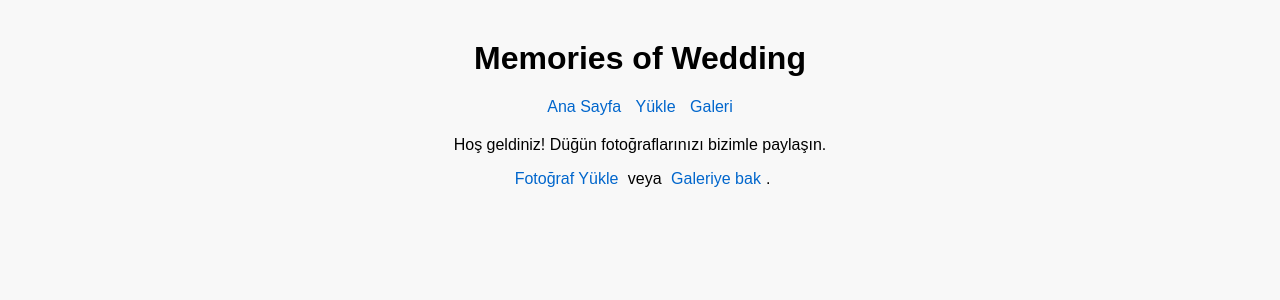
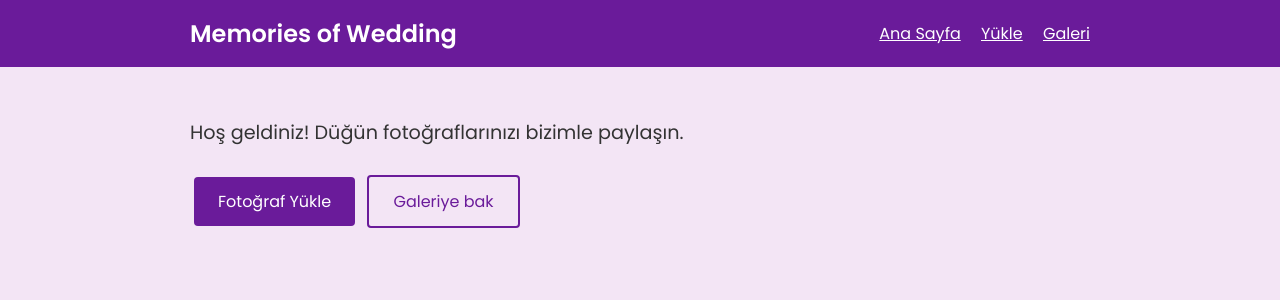
Before and after one commit to alibekirozer/Memoriesofwedding, a Flask app: page / in a window 1280 px wide. Shown: the top 300 px of the page. Run offline with Flask 3, Linux system fonts and the light colour scheme.

Commit message:
feat: modernize wedding gallery design

```diff
--- /dev/null
+++ b/static/styles.css
@@ -0,0 +1,103 @@
+:root {
+  --primary-color: #6a1b9a;
+  --secondary-color: #f3e5f5;
+  --text-color: #333;
+}
+
+body {
+  font-family: 'Poppins', sans-serif;
+  background: var(--secondary-color);
+  margin: 0;
+  color: var(--text-color);
+}
+
+header {
+  background: var(--primary-color);
+  color: #fff;
+}
+
+header .container {
+  display: flex;
+  align-items: center;
+  justify-content: space-between;
+  padding: 1rem;
+}
+
+header h1 {
+  font-weight: 600;
+  font-size: 1.5rem;
+  margin: 0;
+}
+
+nav a {
+  color: #fff;
+  margin-left: 1rem;
+  font-weight: 500;
+}
+
+nav a:hover {
+  text-decoration: underline;
+}
+
+.container {
+  max-width: 900px;
+  margin: 0 auto;
+  padding: 0 1rem;
+}
+
+.hero {
+  padding: 2rem 0;
+}
+
+.hero p {
+  font-size: 1.2rem;
+  margin-bottom: 1.5rem;
+}
+
+.btn {
+  background: var(--primary-color);
+  color: #fff;
+  border: none;
+  padding: 0.75rem 1.5rem;
+  border-radius: 4px;
+  cursor: pointer;
+  text-decoration: none;
+  display: inline-block;
+  margin: 0.25rem;
+}
+
+.btn:hover {
+  background: #4a148c;
+}
+
+.btn-secondary {
+  background: transparent;
+  color: var(--primary-color);
+  border: 2px solid var(--primary-color);
+}
+
+.btn-secondary:hover {
+  background: var(--primary-color);
+  color: #fff;
+}
+
+.upload-form {
+  padding: 2rem 0;
+}
+
+.upload-form input[type="file"] {
+  display: block;
+  margin: 0 auto 1rem auto;
+}
+
+.gallery-grid {
+  display: grid;
+  grid-template-columns: repeat(auto-fill, minmax(200px, 1fr));
+  gap: 1rem;
+}
+
+.gallery-grid img {
+  width: 100%;
+  border-radius: 8px;
+  object-fit: cover;
+}
--- a/templates/base.html
+++ b/templates/base.html
@@ -2,25 +2,26 @@
 <html lang="tr">
 <head>
   <meta charset="utf-8">
+  <meta name="viewport" content="width=device-width, initial-scale=1">
   <title>{{ title or 'Memories of Wedding' }}</title>
-  <style>
-    body { font-family: Arial, sans-serif; max-width: 600px; margin: 40px auto; text-align: center; background-color: #f8f8f8; }
-    a { color: #0066cc; text-decoration: none; margin: 0 5px; }
-    header { margin-bottom: 20px; }
-    img { max-width: 100%; height: auto; }
-    input[type="file"] { margin: 20px 0; }
-    input[type="submit"], button { padding: 8px 16px; }
-  </style>
+  <link rel="preconnect" href="https://fonts.googleapis.com">
+  <link rel="preconnect" href="https://fonts.gstatic.com" crossorigin>
+  <link href="https://fonts.googleapis.com/css2?family=Poppins:wght@300;400;600&display=swap" rel="stylesheet">
+  <link rel="stylesheet" href="{{ url_for('static', filename='styles.css') }}">
 </head>
 <body>
   <header>
+    <div class="container">
       <h1>{{ title or 'Memories of Wedding' }}</h1>
       <nav>
         <a href="{{ url_for('index') }}">Ana Sayfa</a>
         <a href="{{ url_for('upload_file') }}">Yükle</a>
         <a href="{{ url_for('gallery') }}">Galeri</a>
       </nav>
+    </div>
   </header>
+  <main class="container">
     {% block content %}{% endblock %}
+  </main>
 </body>
 </html>
--- a/templates/gallery.html
+++ b/templates/gallery.html
@@ -1,9 +1,11 @@
 {% extends 'base.html' %}
 {% block content %}
 {% if images %}
+<div class="gallery-grid">
   {% for image in images %}
     <div><img src="{{ url_for('uploaded_file', filename=image) }}" alt="{{ image }}"></div>
   {% endfor %}
+</div>
 {% else %}
   <p>Henüz yüklenmiş fotoğraf yok.</p>
 {% endif %}
--- a/templates/index.html
+++ b/templates/index.html
@@ -1,5 +1,8 @@
 {% extends 'base.html' %}
 {% block content %}
-<p>Hoş geldiniz! Düğün fotoğraflarınızı bizimle paylaşın.</p>
-<p><a href="{{ url_for('upload_file') }}">Fotoğraf Yükle</a> veya <a href="{{ url_for('gallery') }}">Galeriye bak</a>.</p>
+<section class="hero">
+  <p>Hoş geldiniz! Düğün fotoğraflarınızı bizimle paylaşın.</p>
+  <a href="{{ url_for('upload_file') }}" class="btn">Fotoğraf Yükle</a>
+  <a href="{{ url_for('gallery') }}" class="btn btn-secondary">Galeriye bak</a>
+</section>
 {% endblock %}
--- a/templates/upload.html
+++ b/templates/upload.html
@@ -1,7 +1,7 @@
 {% extends 'base.html' %}
 {% block content %}
-<form method="post" enctype="multipart/form-data">
+<form class="upload-form" method="post" enctype="multipart/form-data">
   <input type="file" name="file" accept="image/*" required>
-  <input type="submit" value="Yükle">
+  <button type="submit" class="btn">Yükle</button>
 </form>
 {% endblock %}
```
Also changed, not shown: templates/success.html (+5 -2 lines). Lines whose indentation alone changed are shown as unchanged.
